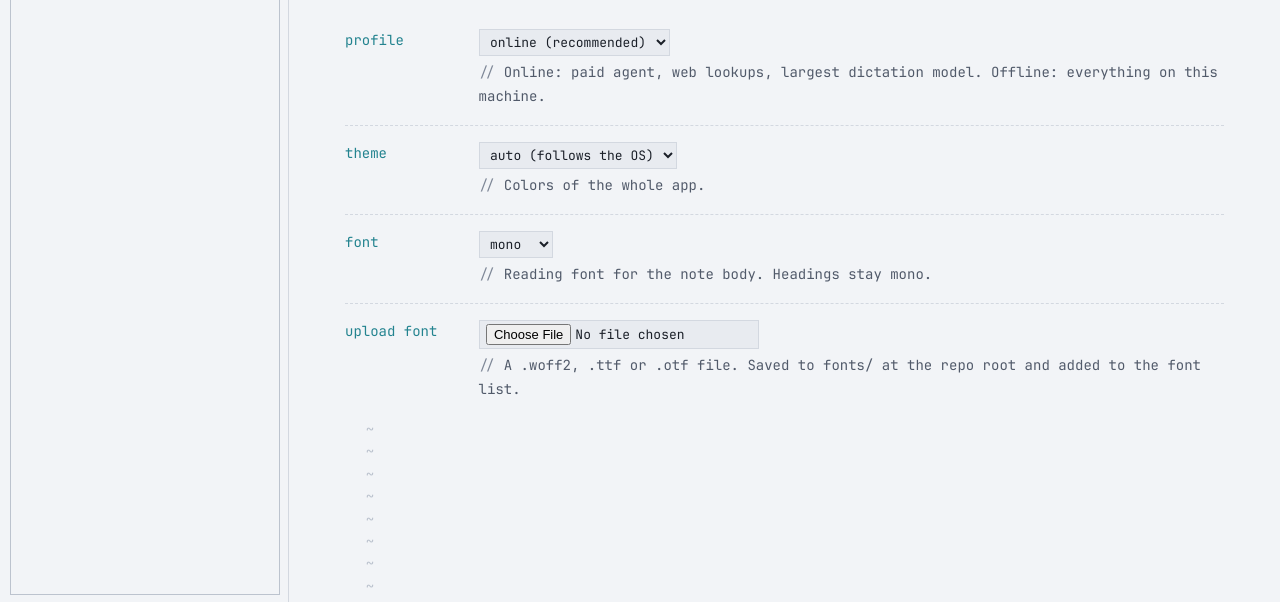
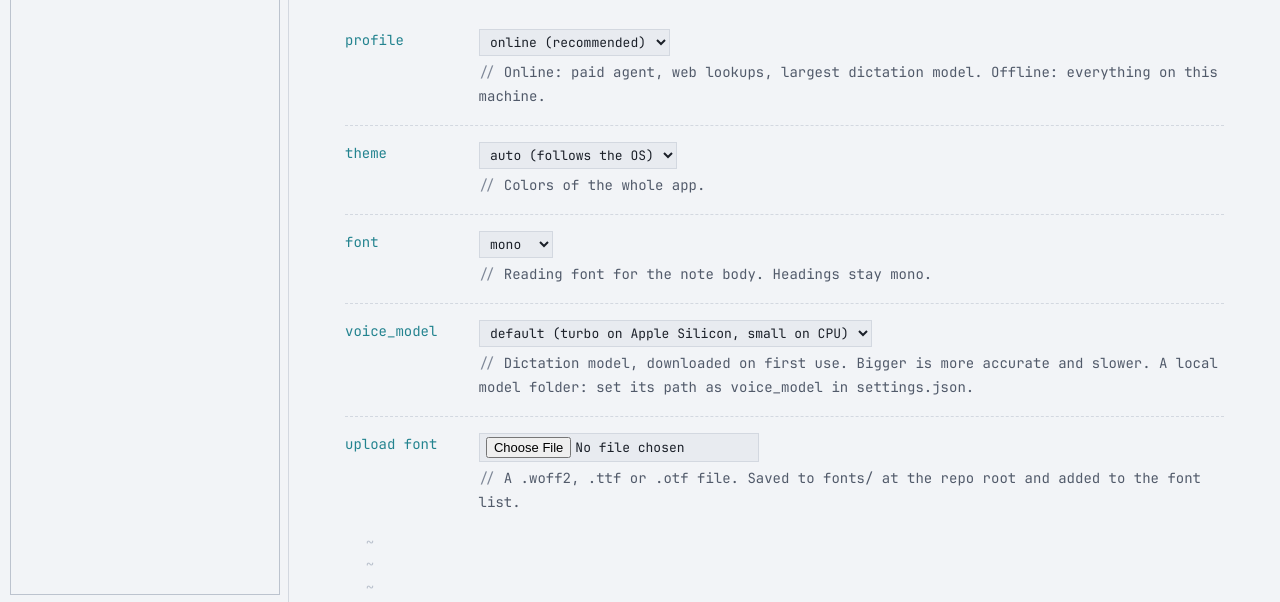
Before and after one commit to GustavoPenaBeltrami/Notas, a plain HTML site: page app/settings.html in a window 1280 px wide. Shown: the part 171-773 px from the top of the page. Drawn offline with Linux system fonts and the light colour scheme; no server answers.

Commit message:
Add the missing voice_model field to the settings dropdowns

```diff
--- a/app/settings.html
+++ b/app/settings.html
@@ -30,6 +30,9 @@ const FIELDS = [
     'Online: paid agent, web lookups, largest dictation model. Offline: everything on this machine.'],
   ['theme', [['', 'auto (follows the OS)'], ...Object.entries(THEMES)], 'Colors of the whole app.'],
   ['font', [['mono', 'mono'], ['serif', 'serif'], ['inter', 'inter']], 'Reading font for the note body. Headings stay mono.'],
+  ['voice_model', [['', 'default (turbo on Apple Silicon, small on CPU)'], ['tiny', 'tiny · ~75 MB'], ['base', 'base · ~145 MB'],
+    ['small', 'small · ~480 MB'], ['medium', 'medium · ~1.5 GB'], ['turbo', 'turbo · ~1.6 GB (online)'], ['large-v3', 'large-v3 · ~3 GB']],
+    'Dictation model, downloaded on first use. Bigger is more accurate and slower. A local model folder: set its path as voice_model in settings.json.'],
 ];
 
 tree.innerHTML = `<details open class="current"><summary><span class="name">notes/</span><span class="count">1</span></summary>
```
